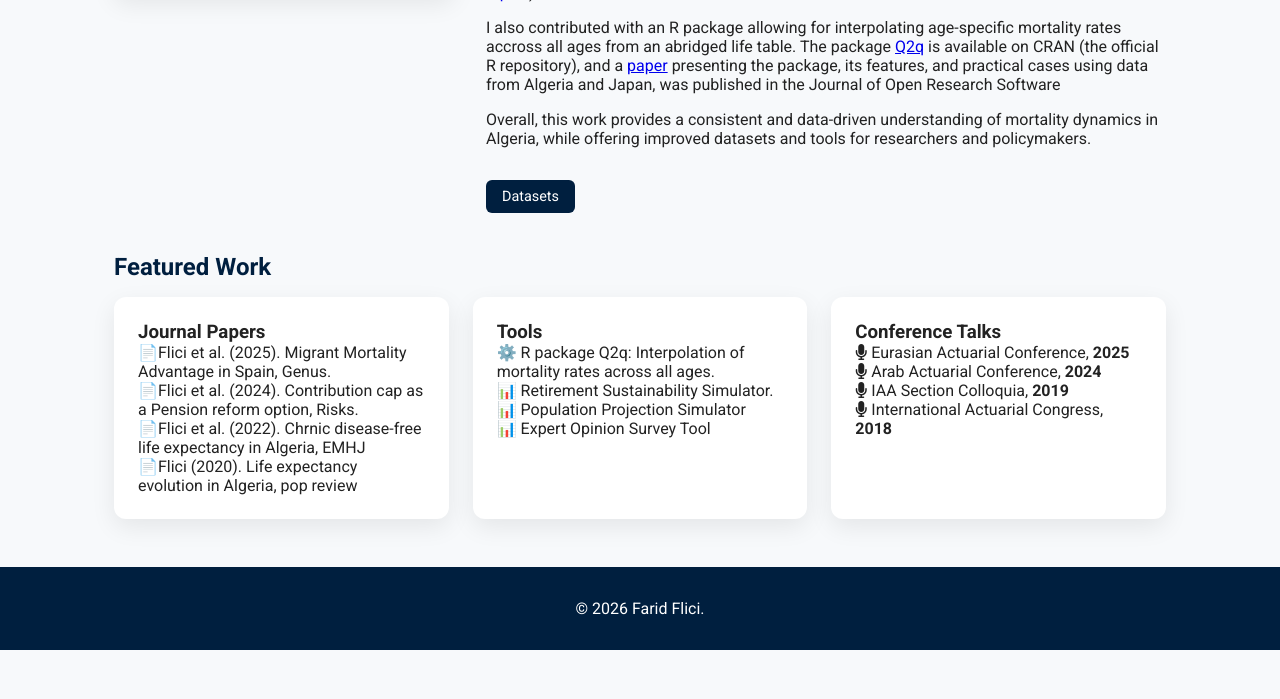
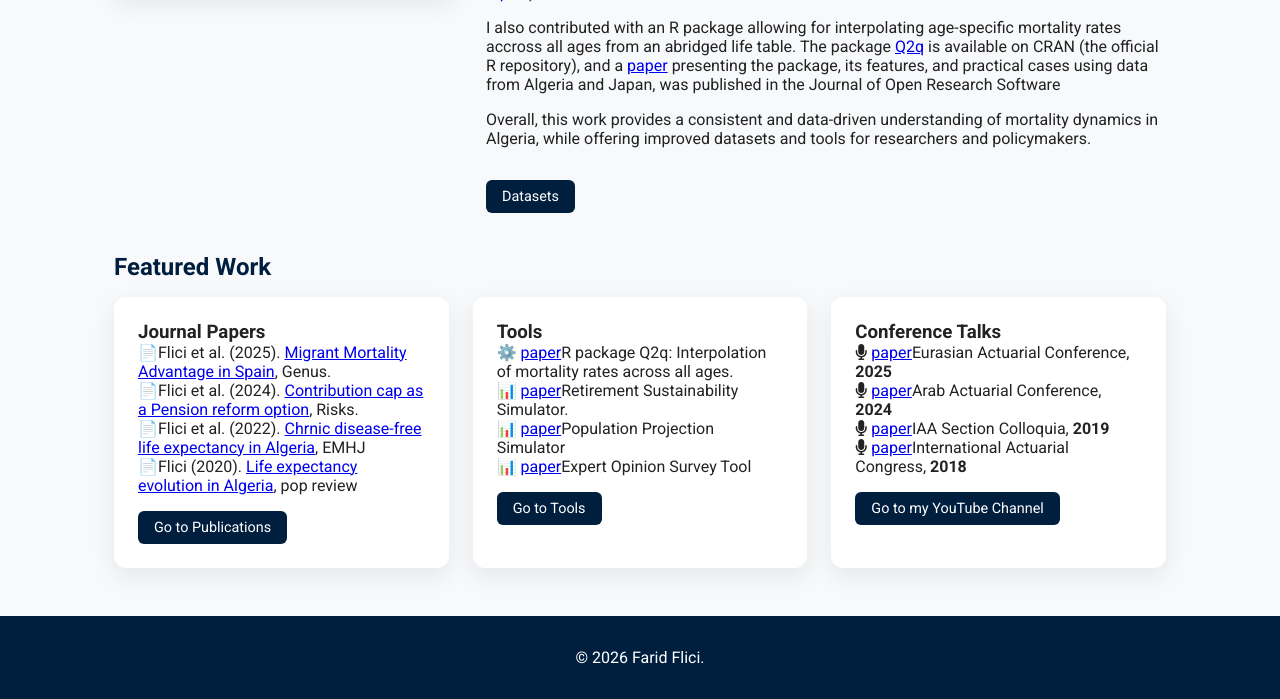
Before and after one commit to Farid-FLICI/farid-flici.github.io, a Jekyll site: the page index2.html, which Jekyll copies as it is, in a window 1280 px wide and 900 px high, scrolled down 2811 px, cut to the strip 201-900 px from the top of the window. Built offline with Jekyll 4.4.1, drawn with Linux system fonts in a browser that asks for light colours; before the commit the page ends 3662 px from its top, so only the background shows below that.

Commit message:
Update index2.html

```diff
--- a/index2.html
+++ b/index2.html
@@ -341,26 +341,29 @@ the Journal of Open Research Software</p>
 
 <div class="card">
 <h3> Journal Papers</h3>
-<p>📄Flici et al. (2025). Migrant Mortality Advantage in Spain, Genus.</p>
-<p>📄Flici et al. (2024). Contribution cap as a Pension reform option, Risks.</p>
-<p>📄Flici et al. (2022). Chrnic disease-free life expectancy in Algeria, EMHJ</p>
-<p>📄Flici (2020). Life expectancy evolution in Algeria, pop review</p>
+<p>📄Flici et al. (2025). <a href="https://link.springer.com/article/10.1186/s41118-025-00264-1" target="_blank">Migrant Mortality Advantage in Spain</a>, Genus.</p>
+<p>📄Flici et al. (2024). <a href="https://www.mdpi.com/2227-9091/12/6/96" target="_blank">Contribution cap as a Pension reform option</a>, Risks.</p>
+<p>📄Flici et al. (2022). <a href="https://applications.emro.who.int/EMHJ/V28/12/1020-3397-2022-2812-872-878-eng.pdf?ua=1" target="_blank">Chrnic disease-free life expectancy in Algeria</a>, EMHJ</p>
+<p>📄Flici (2020). <a href="https://muse.jhu.edu/article/754032" target="_blank">Life expectancy evolution in Algeria</a>, pop review</p>
+  <a href="./pub.html" class="btn">Go to Publications</a>
 </div>
 
 <div class="card">
 <h3>Tools </h3>
-<p>⚙️ R package Q2q: Interpolation of mortality rates across all ages.</p>
-<p>📊 Retirement Sustainability Simulator.</p>
-<p>📊 Population Projection Simulator</p>
-<p>📊 Expert Opinion Survey Tool</p>
+<p>⚙️ <a href="https://cran.r-project.org/web/packages/Q2q/index.html" target="_blank">paper</a>R package Q2q: Interpolation of mortality rates across all ages.</p>
+<p>📊 <a href="https://farid-flici.github.io/rss.html" target="_blank">paper</a>Retirement Sustainability Simulator.</p>
+<p>📊 <a href="https://farid-flici.github.io/pps.html" target="_blank">paper</a>Population Projection Simulator</p>
+<p>📊 <a href="https://faridflici.shinyapps.io/eppdz/" target="_blank">paper</a>Expert Opinion Survey Tool</p>
+  <a href="./tool.html" class="btn">Go to Tools</a>
 </div>
 
 <div class="card">
 <h3> Conference Talks</h3>
-<p><i class="fas fa-microphone"></i> Eurasian Actuarial Conference, <strong>2025</strong></p>
-<p><i class="fas fa-microphone"></i> Arab Actuarial Conference, <strong>2024</strong></p>
-<p><i class="fas fa-microphone"></i> IAA Section Colloquia, <strong>2019</strong></p>
-<p><i class="fas fa-microphone"></i> International Actuarial Congress, <strong>2018</strong></p>
+<p><i class="fas fa-microphone"></i> <a href="https://youtu.be/owPmQyz1VQA?si=gC2JNjoJYprxXufS" target="_blank">paper</a>Eurasian Actuarial Conference, <strong>2025</strong></p>
+<p><i class="fas fa-microphone"></i> <a href="https://youtu.be/Rj79u1yuHx4?si=KWdhdUkh04lHy4_8&t=8" target="_blank">paper</a>Arab Actuarial Conference, <strong>2024</strong></p>
+<p><i class="fas fa-microphone"></i> <a href="https://youtu.be/t2N0H3WTG1E?si=OQnEHsr8DHABRuBo" target="_blank">paper</a>IAA Section Colloquia, <strong>2019</strong></p>
+<p><i class="fas fa-microphone"></i> <a href="https://youtu.be/6-HSN8tTUmU?si=CRK6gGM14W4nN57L" target="_blank">paper</a>International Actuarial Congress, <strong>2018</strong></p>
+<a href="https://www.youtube.com/@faridflici9337" class="btn">Go to my YouTube Channel</a>
 </div>
 
 </div>
```
